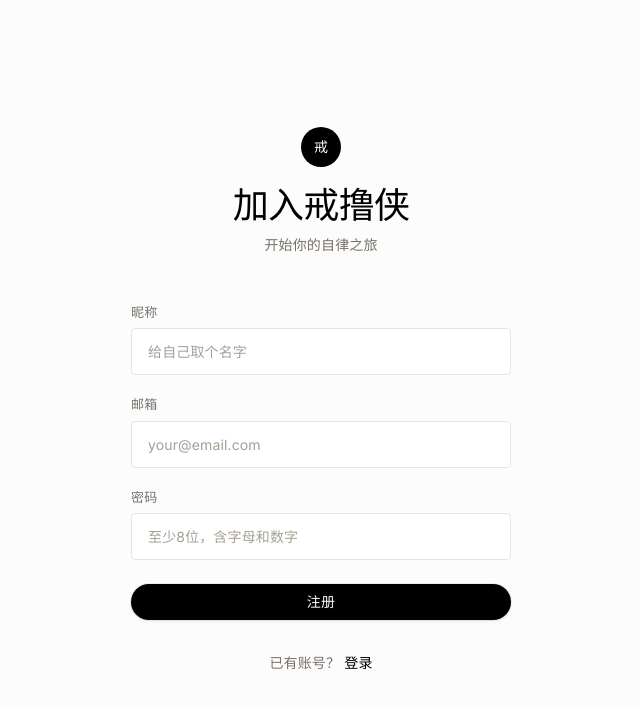
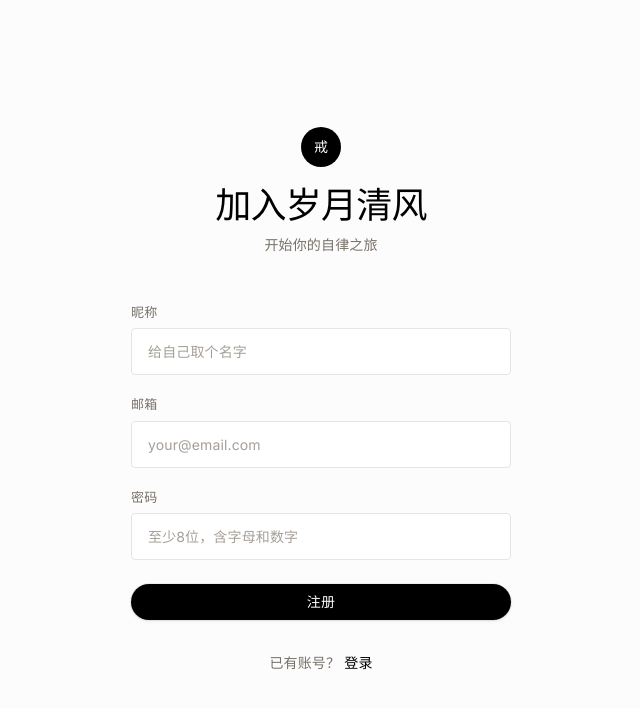
Before and after one commit to frobit999/jieluxia, a Next.js app: page /register in a window 1280 px wide. Shown: the top 708 px of the page, without its empty margins (319-959 px from the left). Built offline with nearby package versions, Linux system fonts and the light colour scheme.

Commit message:
rename: 前端品牌名戒撸侠改为岁月清风

```diff
--- a/src/app/(app)/dashboard/page.tsx
+++ b/src/app/(app)/dashboard/page.tsx
@@ -65,7 +65,7 @@ export default function DashboardPage() {
     <>
       {/* Hero: Sobriety Streak */}
       <section style={{ marginBottom: 40 }}>
-        <p className="section-label">戒撸侠</p>
+        <p className="section-label">岁月清风</p>
         <h1 className="heading-display" style={{ marginBottom: 4 }}>
           {user?.nickname ? `${user.nickname}，继续加油` : "每一次克制都是胜利"}
         </h1>
--- a/src/app/(auth)/login/page.tsx
+++ b/src/app/(auth)/login/page.tsx
@@ -53,7 +53,7 @@ export default function LoginPage() {
               lineHeight: 1.1,
             }}
           >
-            戒撸侠
+            岁月清风
           </h1>
           <p className="text-body">自律成就未来</p>
         </div>
--- a/src/app/(auth)/register/page.tsx
+++ b/src/app/(auth)/register/page.tsx
@@ -54,7 +54,7 @@ export default function RegisterPage() {
               lineHeight: 1.1,
             }}
           >
-            加入戒撸侠
+            加入岁月清风
           </h1>
           <p className="text-body">开始你的自律之旅</p>
         </div>
--- a/src/app/layout.tsx
+++ b/src/app/layout.tsx
@@ -15,7 +15,7 @@ const jetbrainsMono = JetBrains_Mono({
 });
 
 export const metadata: Metadata = {
-  title: "戒撸侠 - 自律成就未来",
+  title: "岁月清风 - 自律成就未来",
   description: "记录你的自律之旅，每天打卡，成为更好的自己",
 };
 
--- a/src/components/Navbar.tsx
+++ b/src/components/Navbar.tsx
@@ -44,7 +44,7 @@ export function Navbar() {
               color: "var(--color-obsidian)",
             }}
           >
-            戒撸侠
+            岁月清风
           </span>
         </Link>
 
```
